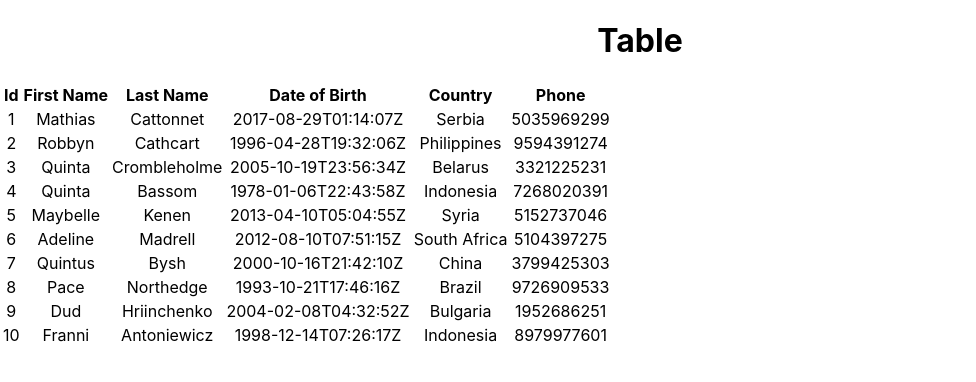
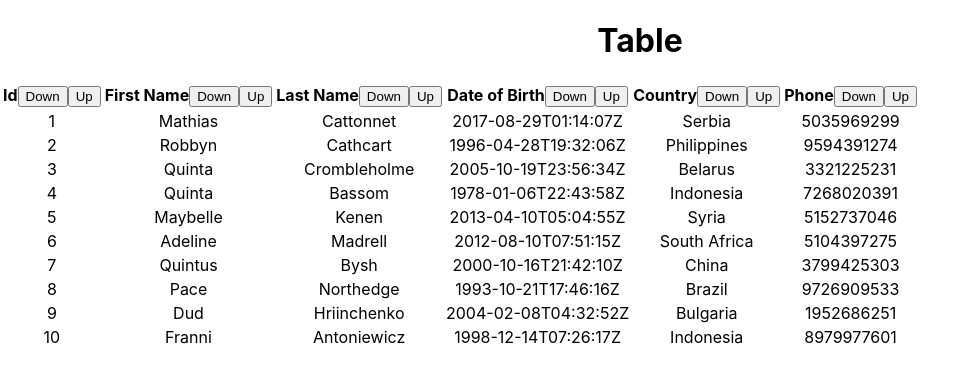
Before and after one commit to NikolasGumenyuk/my-react-table-v2, a React (Create React App) app: page / in a window 1280 px wide. Shown: the top 382 px of the page, without its empty margins (0-976 px from the left). Built offline with nearby package versions, Linux system fonts and the light colour scheme.

Commit message:
add sorting

```diff
--- a/src/components/BasicTable.js
+++ b/src/components/BasicTable.js
@@ -5,18 +5,42 @@ import { Headers } from "./Headers";
 import { Body } from "./Body";
 
 export const BasicTable = () => {
+  const [data, setData] = React.useState(MOCK_DATA.slice(0, 10));
   const columns = COLUMNS;
-  const data = MOCK_DATA.slice(0, 10);
+  // const data = MOCK_DATA.slice(0, 10);
+  let sortedData = data;
+
+  const sortData = (fieldName, direction) => {
+    // console.log(fieldName, direction);
+    const sortDownFunc = (a, b) =>
+      a[fieldName] > b[fieldName] ? 1 : b[fieldName] > a[fieldName] ? -1 : 0;
+
+    const sortUpFunc = (a, b) =>
+      a[fieldName] < b[fieldName] ? 1 : b[fieldName] < a[fieldName] ? -1 : 0;
+
+    const selectedDirection =
+      direction === "down" ? sortDownFunc : sortUpFunc;
+
+    setData(sortedData.slice().sort(selectedDirection));
+
+    // console.log(sortedData);
+  };
 
   return (
     <table>
       <thead>
         <tr key="header">
-        { columns.map(column => <Headers key={column.header} column={column}/>) }
+          {columns.map((column) => (
+            <Headers key={column.header} column={column} onClick={sortData} />
+          ))}
         </tr>
       </thead>
       <tbody>
-        { data.map((item, index) => <tr key={index}><Body columns={columns} item={item}/></tr>)}
+        {data.map((item, index) => (
+          <tr key={index}>
+            <Body columns={columns} item={item} />
+          </tr>
+        ))}
       </tbody>
     </table>
   );
--- a/src/components/Headers.js
+++ b/src/components/Headers.js
@@ -1,10 +1,18 @@
 import React from "react";
 
 export function Headers(props) {
-    const name = props.column.header;
+  const name = props.column.header;
+
   return (
     <th>
       {name}
+
+      <button onClick={() => props.onClick(props.column.accessor, 'down')}>
+      Down
+      </button>
+      <button onClick={() => props.onClick(props.column.accessor, 'up')}>
+      Up
+      </button>
     </th>
   );
 }
```
Also changed, not shown: src/setupTests.js (deleted, +0 -5 lines), src/logo.svg (deleted), 1 other file (tests, documents, lock files or other folders).
